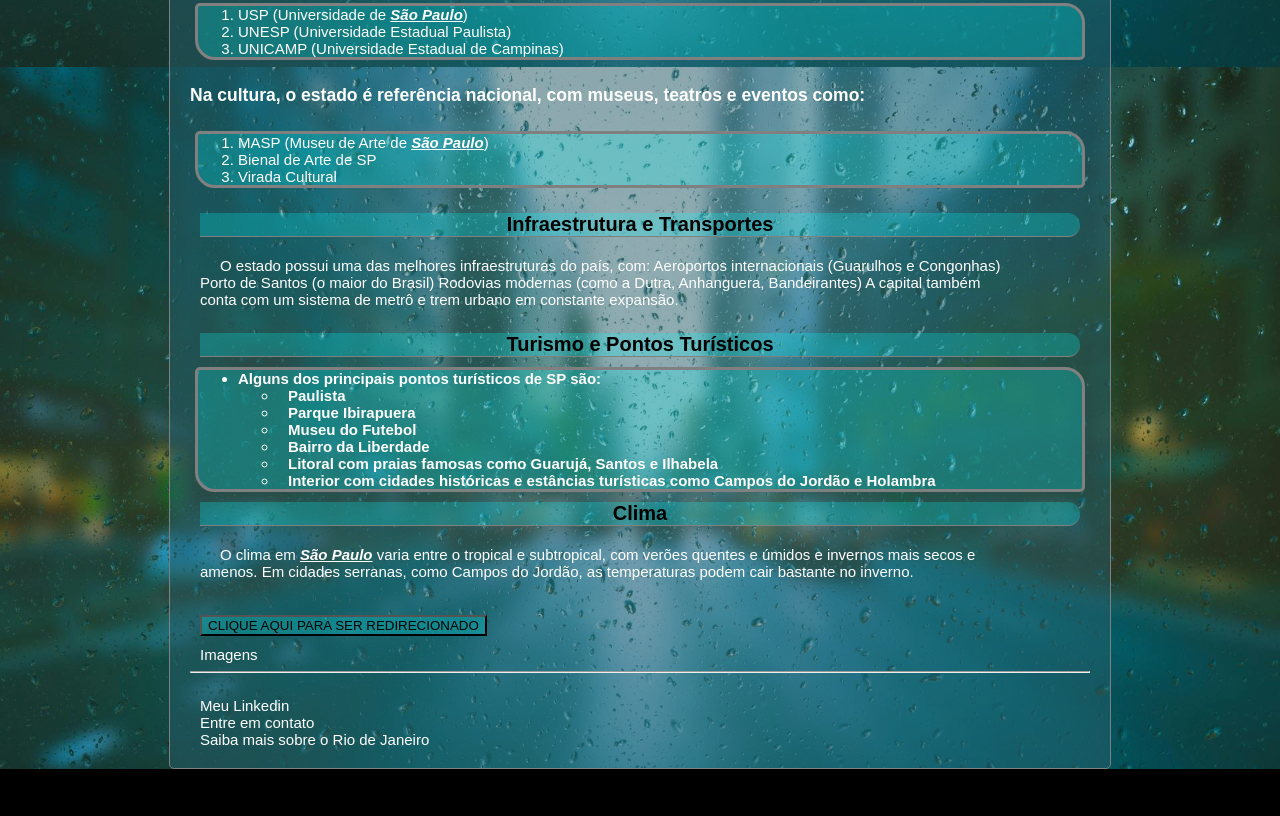
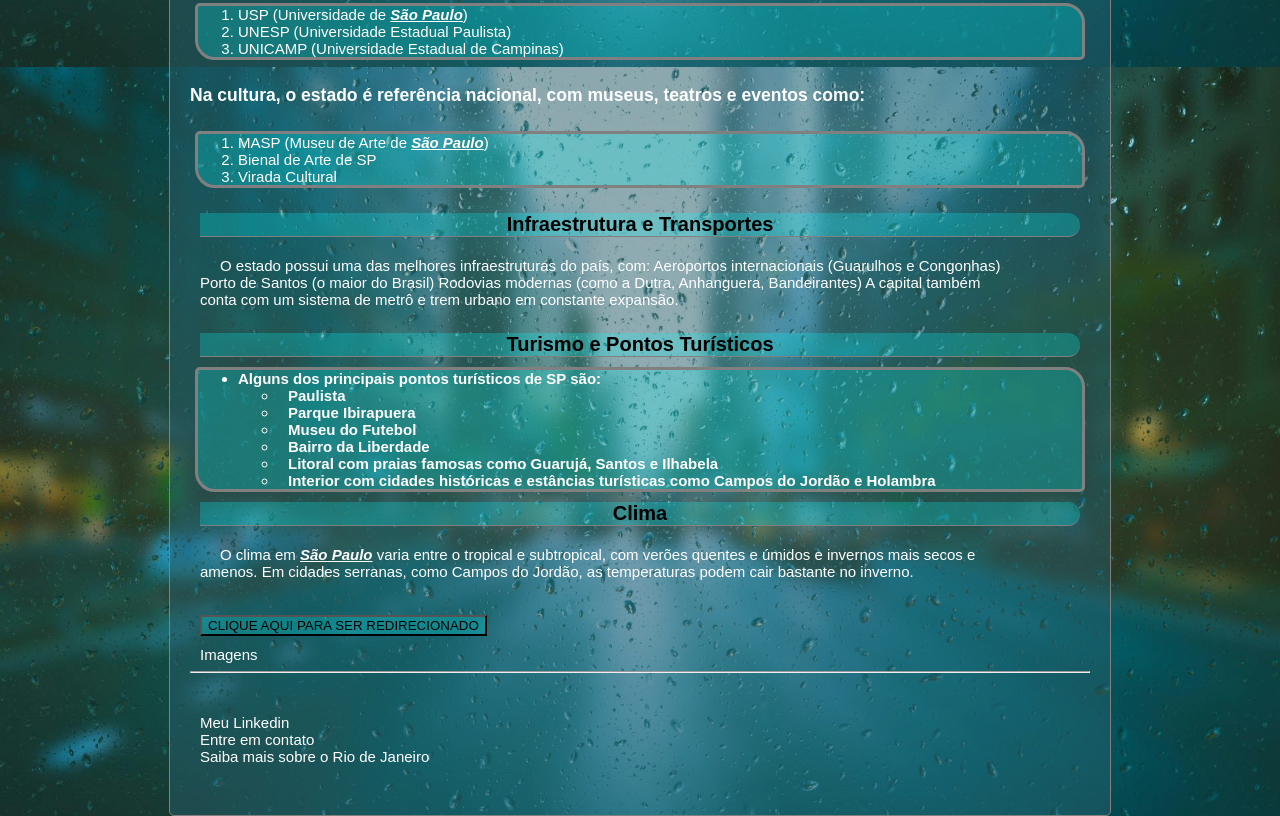
Before and after one commit to Kobiceee/Projeto-Traveller, a plain HTML site: page index.html in a window 1280 px wide. Shown: the part 1533-2349 px from the top of the page. Before the commit the page ends 2302 px from the top, so only its background shows below. Drawn offline with Linux system fonts and the light colour scheme.

Commit message:
Melhorando o site

```diff
--- a/css/estilo.css
+++ b/css/estilo.css
@@ -97,3 +97,6 @@ iframe{
     height: 200px;
     display: block;
 }
+.rodape{
+    margin-bottom: 2em;
+}
--- a/css/pagina2.css
+++ b/css/pagina2.css
@@ -38,7 +38,7 @@ a{
 
 h2, h4, h5, h6{font-size:20px;
         font-family:arial, verdana, tahoma;
-        color: black;
+        color: white;
         text-align: center;
         background-color: rgb(53 50 62 / 69%);
         border-radius: 0px 20px 20px 0px;
@@ -56,3 +56,6 @@ p{text-indent: 20px;
         font-size: 40px;
 
 }
+.rodape{
+    margin-bottom: 2em;
+}
--- a/index.html
+++ b/index.html
@@ -94,9 +94,11 @@
             <br><a href="#imgs">Imagens</a>
             <hr>
             <a name="contatc"></a>
-           <br> <a href="https://www.linkedin.com/in/hendrik-bernardes-obice-2913842bb" target="_blank">Meu Linkedin</a>
-           <br> <a href="mailto:hendrikobice@gmail.com" target="_blank">Entre em contato</a>
-           <br> <a href="pagina2.html">Saiba mais sobre o Rio de Janeiro</a>
+           <footer class="rodape">
+              <br> <a href="https://www.linkedin.com/in/hendrik-bernardes-obice-2913842bb" target="_blank">Meu Linkedin</a>
+              <br> <a href="mailto:hendrikobice@gmail.com" target="_blank">Entre em contato</a>
+              <br> <a href="pagina2.html" class="link">Saiba mais sobre o Rio de Janeiro</a>
+            </footer>
     </div>
 
 
```
Also changed, not shown: pagina2.html (+2 -0 lines).
